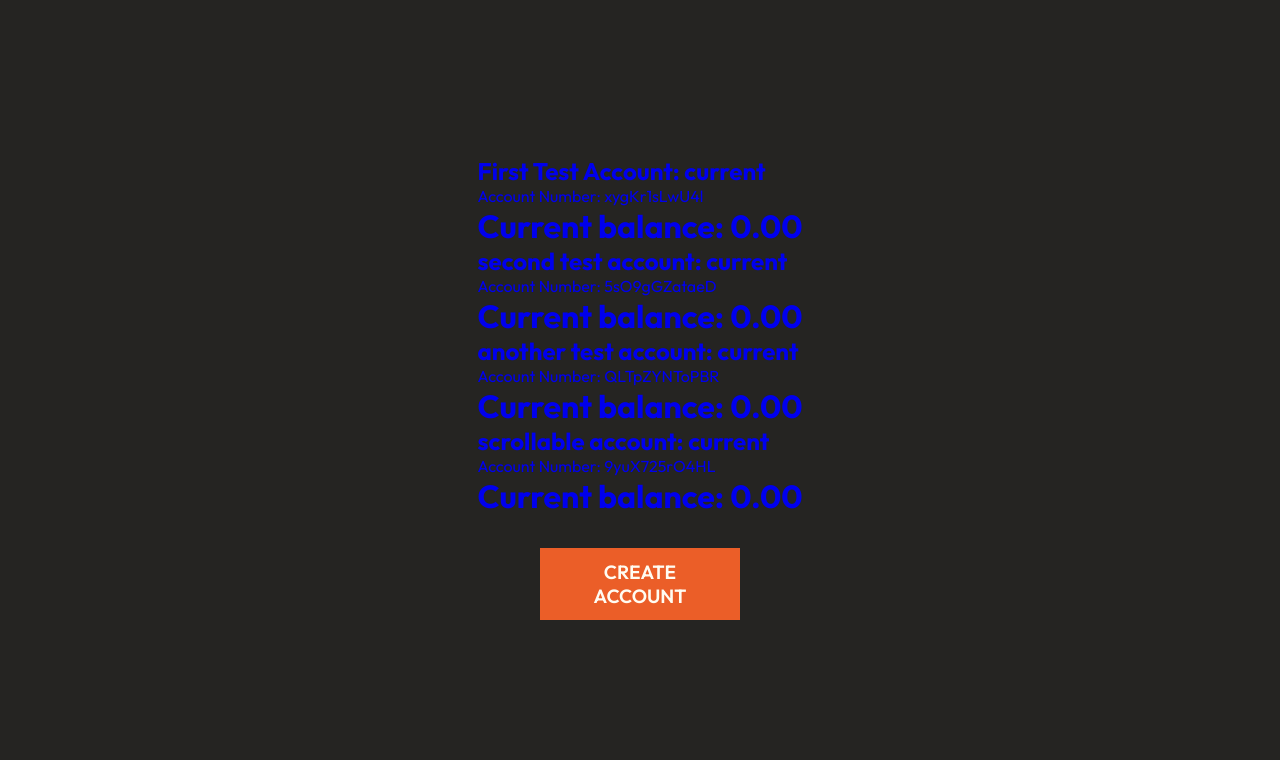
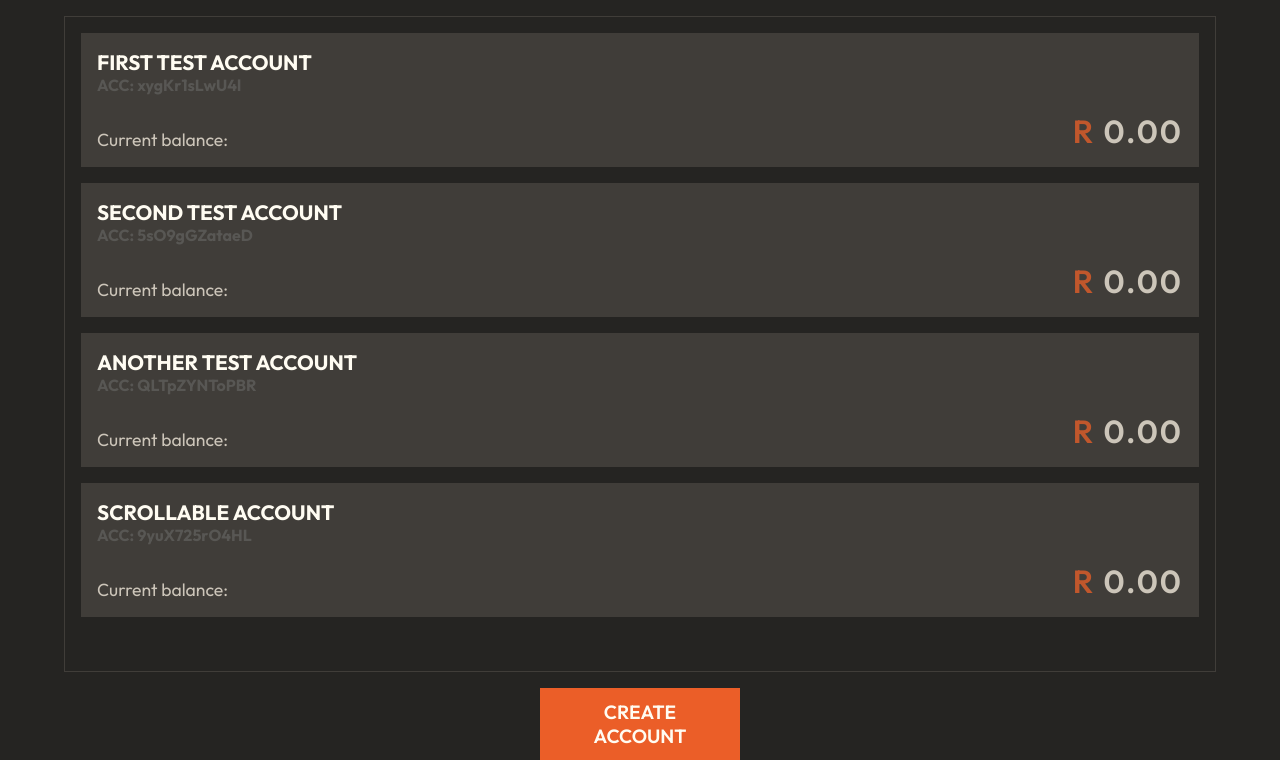
Before and after one commit to PhantomLeii/banking-system, a Django app: page /accounts/ in a window 1280 px wide. Shown: the part 56-816 px from the top of the page. Run offline with Django 5.2, Linux system fonts and the light colour scheme; a user stored in the database is signed in; data comes from the database, SQL or seed files in the repository; both versions use the stored data as it was after the commit.

Commit message:
Update: add accounts page styling

```diff
--- a/static/css/index.css
+++ b/static/css/index.css
@@ -106,7 +106,7 @@ main {
 	top: 3.5rem;
 	display: flex;
 	flex-direction: column;
-	gap: 2rem;
+	gap: 1rem;
 	justify-content: center;
 	align-items: center;
 	margin: 1rem 0;
@@ -242,6 +242,65 @@ form button:hover {
 	font-size: 2rem;
 }
 
+#accounts {
+	height: auto;
+	height: 100%;
+	width: 100%;
+	padding: 1rem;
+	display: flex;
+	flex-direction: column;
+	gap: 1rem;
+	overflow-y: scroll;
+	scroll-behavior: smooth;
+
+	border: 1px solid var(--clr-secondary-bg);
+}
+
+.card {
+	background-color: var(--clr-secondary-bg);
+	padding: 1rem;
+}
+
+.card h2 {
+	font-size: 1.3rem;
+	color: var(--clr-text-primary);
+}
+
+.card h3 {
+	font-size: 1rem;
+	color: #585754;
+	margin-bottom: 1rem;
+}
+
+.card p {
+	font-size: 1.1rem;
+	color: var(--clr-text-secondary);
+	display: flex;
+	justify-content: space-between;
+	align-items: end;
+}
+
+.card p span {
+	letter-spacing: 2px;
+	font-weight: 600;
+	font-size: 2rem;
+	color: var(--clr-text-secondary);
+}
+
+.card p span span {
+	color: var(--clr-texture-btn-hover);
+}
+
+.accounts.btn-box {
+	position: relative;
+	bottom: 0;
+	width: 100%;
+	display: flex;
+	justify-content: center;
+	align-items: center;
+	z-index: 1;
+}
+
 @media screen and (max-width: 768px) {
 	.container {
 		padding: 0 2rem;
--- a/static/js/index.js
+++ b/static/js/index.js
@@ -12,6 +12,7 @@ menuIcon.addEventListener('click', () => {
 	}
 });
 
+// Add box-shadow on scroll
 const navbar = document.getElementById('navbar');
 const postion = navbar.offsetTop;
 
--- a/templates/routes/accounts.html
+++ b/templates/routes/accounts.html
@@ -4,9 +4,11 @@
 		{% if accounts %} {% for account in accounts %}
 		<a href="{% url "account-detail" pk=account.id %}">
 			<div class="card">
-				<h2>{{ account.name }}: {{ account.account_type }}</h2>
-				<p class="number">Account Number: <span>{{ account.number }}</span></p>
-				<h1 class="balance">Current balance: {{ account.balance }}</h1>
+				<h2>{{ account.name.upper }}</h2>
+				<h3>ACC: {{ account.number }}</h3>
+				<p class="balance">
+					Current balance:<span><span>R</span> {{ account.balance }}</span>
+				</p>
 			</div>
 		</a>
 		{% endfor %} {% else %}
@@ -15,7 +17,7 @@
 		</div>
 		{% endif %}
 	</div>
-	<div class="btn-box">
+	<div class="accounts btn-box">
 		<a href="{% url "create-account" %}" class="btn">Create Account</a>
 	</div>
 </main>
```
Also changed, not shown: db.sqlite3.
